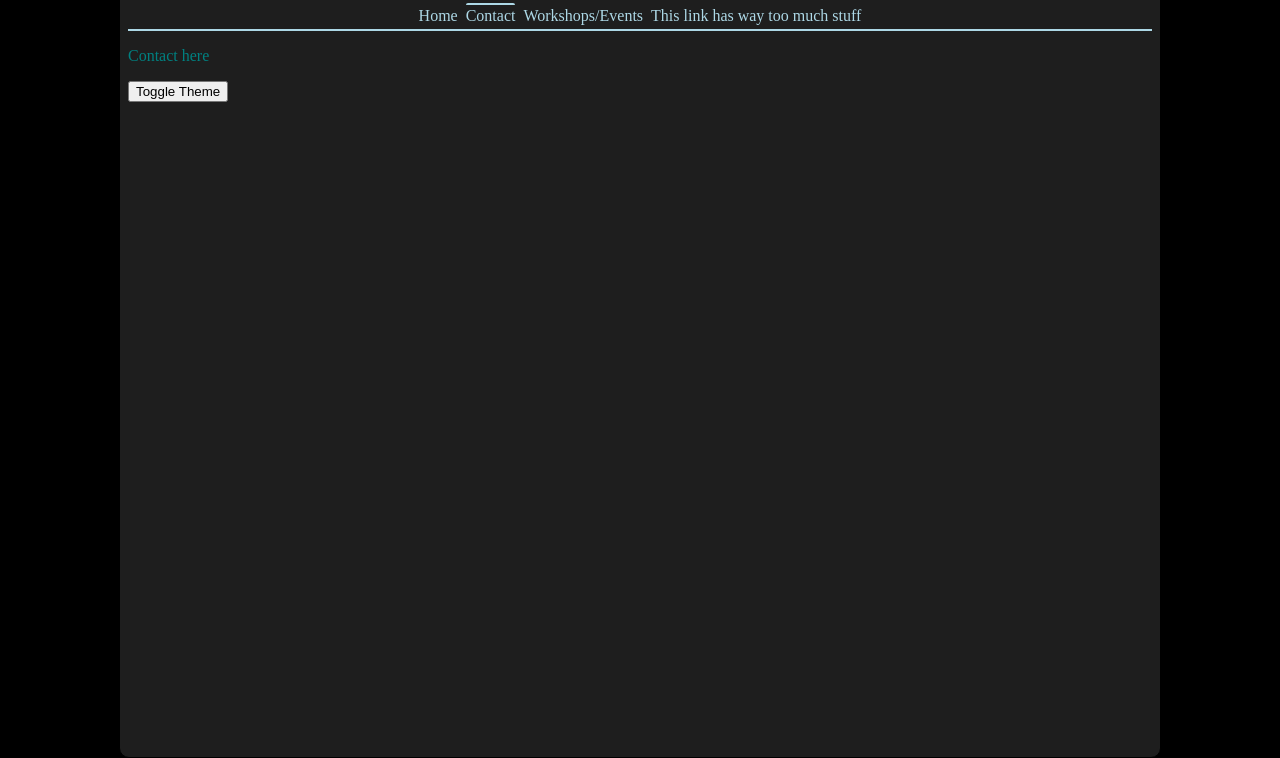
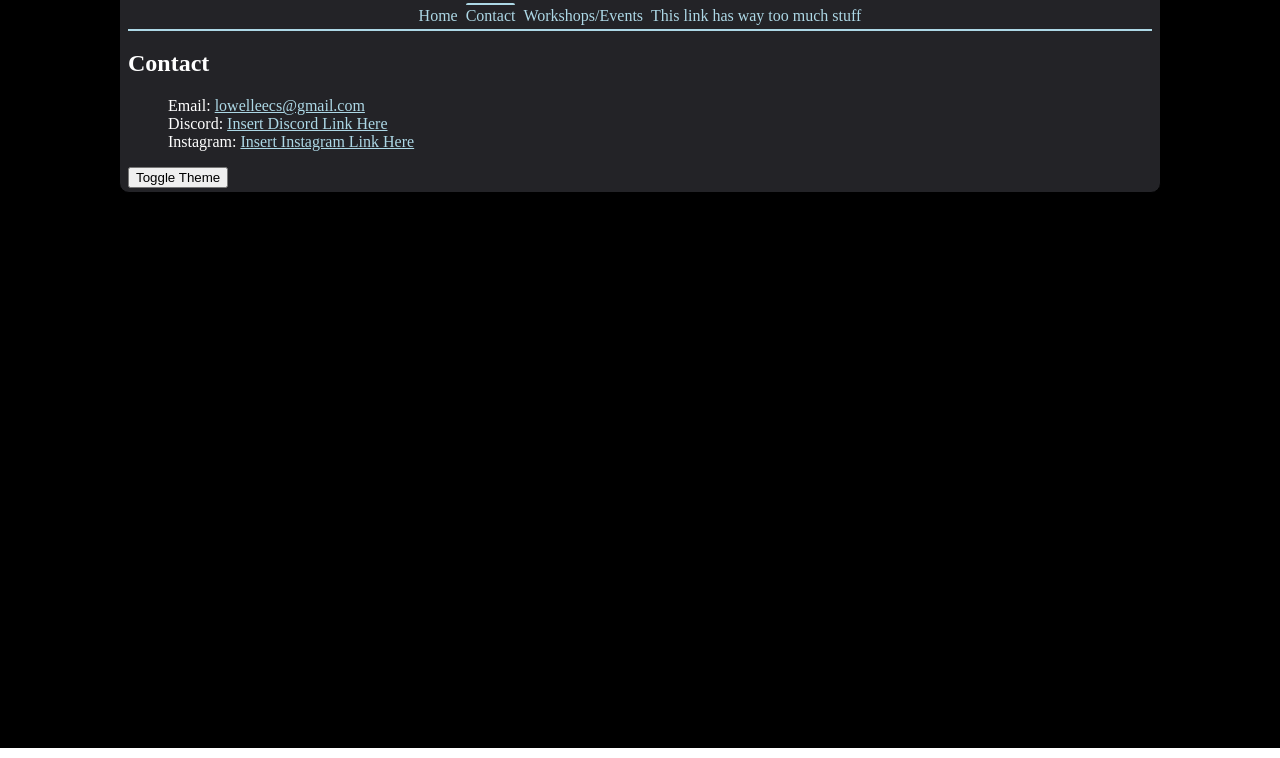
Before and after one commit to iansw246/eecs-club-website, a Gatsby site: page /contact in a window 1280 px wide. Shown: the part 52-810 px from the top of the page. Built offline with nearby package versions, Linux system fonts and the light colour scheme; Gatsby itself is replaced by a stand-in of ours.

Commit message:
Remove debugging, basic contact page

```diff
--- a/gatsby-ssr.js
+++ b/gatsby-ssr.js
@@ -7,19 +7,14 @@ const BeginningScriptTag = () => {
 		console.log(theme);
 		switch (theme) {
 			case "light":
-				console.log("Setting theme to ''");
 				document.body.className = "";
 				break;
 			default:
 			case "dark":
-				console.log("Setting theme to 'dark'");
 				document.body.className = "dark";
 				break;
 		}
-		console.log(document.body.classList);
 	}).toString() + ")()";
-
-	console.log(codeToRunOnClient);
 
 	return (
 		<script
--- a/src/components/layout.js
+++ b/src/components/layout.js
@@ -1,10 +1,9 @@
-import React, { useState } from "react";
+import React from "react";
 import { Helmet } from "react-helmet"
 import { useStaticQuery, Link, graphql } from "gatsby";
-import styled, { createGlobalStyle, ThemeProvider } from "styled-components";
+import styled from "styled-components";
 import useDarkMode from "./useDarkMode"
 import { GlobalStyles } from "./theme"
-import { BeginningScriptTag } from "./setThemePageOnLoad"
 
 
 // background-image: url("https://media1.tenor.com/images/d600bc32b6dc1d9f4642f4794cbe6336/tenor.gif")
@@ -18,7 +17,6 @@ const SiteBackground = styled.div`
 
 const SiteContainer = styled.div`
 	margin: 0 auto;
-	min-height: 100vh;
 	max-width: 1024px;
 	padding: 0.25rem 0.5rem;
 	background: var(--contentBackground);
@@ -85,9 +83,7 @@ export default function Layout(props) {
 		`
 	);
 
-	console.log(`Theme: ${theme}`);
 	const bodyClass = theme === "dark" ? "dark" : "";
-	console.log(`Body class: ${bodyClass}`);
 
 	return (
 		<>
--- a/src/components/setThemePageOnLoad.js
+++ /dev/null
@@ -1,20 +0,0 @@
-import React from "react"
-// Script tag to put at beginning of each page
-export const BeginningScriptTag = () => {
-	// Used for theme
-	const codeToRunOnClient = "(" + (function() {
-		var theme = window.localStorage.getItem("theme");
-		if (theme === "light") {
-			document.body.className = "";
-		}
-		console.log(JSON.stringify(document.body));
-	}).toString() + ")()";
-
-	console.log(codeToRunOnClient);
-
-	return (
-		<script
-			dangerouslySetInnerHTML={{__html: codeToRunOnClient}}
-		/>
-	);
-};
--- /dev/null
+++ b/src/components/styledA.js
@@ -0,0 +1,5 @@
+import styled from "styled-components"
+
+export const ThemedA = styled.a`
+	color: var(--linkColor);
+`;
--- a/src/components/theme.js
+++ b/src/components/theme.js
@@ -1,6 +1,7 @@
 import { createGlobalStyle } from "styled-components"
 
 export const GlobalStyles = createGlobalStyle`
+	/* Light theme */
 	body {
 		--textColor: black;
 		--linkColor: purple;
@@ -10,16 +11,15 @@ export const GlobalStyles = createGlobalStyle`
 		--headerBorderBottom: darkblue 2px solid;
 
 		color: var(--textColor);
-
 		margin: 0;
 	}
-
+	/* Dark theme */
 	body.dark {
 		--textColor: white;
 		--linkColor: lightblue;
 		--activeLinkBorder: lightblue 2px solid;
 		--siteBackground: black;
-		--contentBackground: #1e1e1e;
+		--contentBackground: #232327;
 		--headerBorderBottom: lightblue 2px solid;
 	}
 `;
--- a/src/components/useDarkMode.js
+++ b/src/components/useDarkMode.js
@@ -1,7 +1,7 @@
 import { useEffect, useState } from "react"
 
 export default function useDarkMode() {
-	const [ theme, setTheme ] = useState(() => {
+	const [theme, setTheme] = useState(() => {
 		// For server side rendering, render with dark theme
 		// This might cause differences when React is hydrating, so don't change the DOM based on theme, only styles
 		if (typeof(window) === "undefined") {
--- a/src/pages/contact.js
+++ b/src/pages/contact.js
@@ -1,12 +1,22 @@
 import React from "react";
-import { Link } from "gatsby";
+import styled from "styled-components"
 import Layout from "../components/layout";
+import { ThemedA } from "../components/styledA"
+
+const NoBulletUl = styled.ul`
+    list-style-type: none;
+`;
 
 export default function Contact() {
 	return (
 		<Layout>
-			<div style={{ color: "teal" }}>
-				<p>Contact here</p>
+			<div>
+				<h2>Contact</h2>
+                <NoBulletUl>
+                    <li>Email: <ThemedA href="mailto:lowelleecs@gmail.com">lowelleecs@gmail.com</ThemedA></li>
+                    <li>Discord: <ThemedA href="https://discord.com">Insert Discord Link Here</ThemedA></li>
+                    <li>Instagram: <ThemedA href="https://instagram.com">Insert Instagram Link Here</ThemedA></li>
+                </NoBulletUl>
 			</div>
 		</Layout>
 	);
--- a/src/pages/index.js
+++ b/src/pages/index.js
@@ -1,5 +1,4 @@
 import React from "react";
-import { Link } from "gatsby";
 import Layout from "../components/layout";
 
 export default function Home({ data }) {
```
